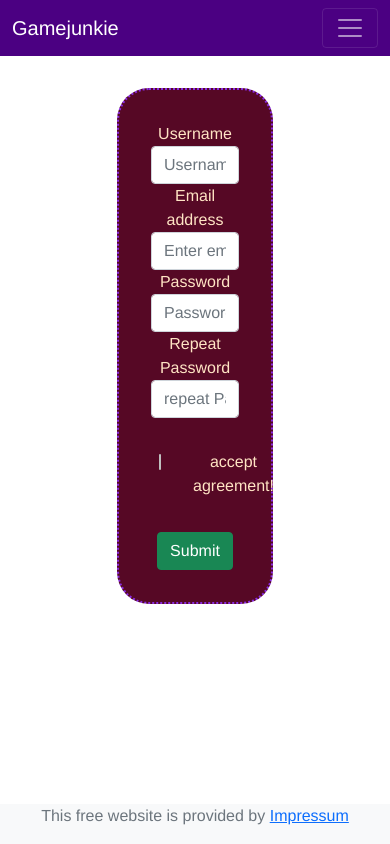
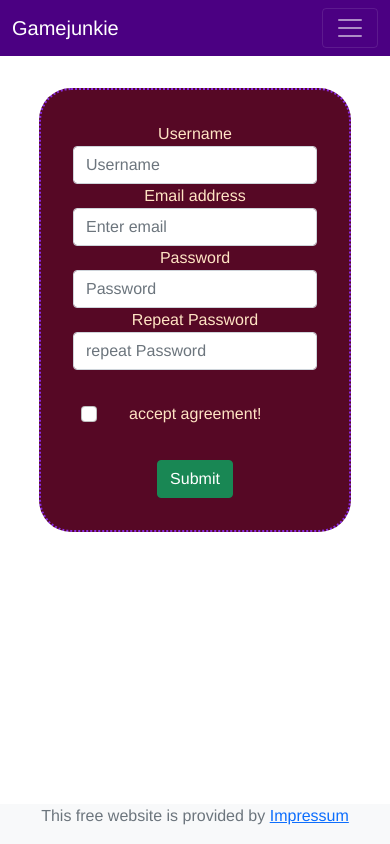
Before and after one commit to TimoCak/gamesite, a Vue app: page /signup in a window 390 px wide. Built offline with nearby package versions, Linux system fonts and the light colour scheme.

Commit message:
sign up more responsive!

```diff
--- a/src/components/Signup.vue
+++ b/src/components/Signup.vue
@@ -52,5 +52,10 @@ export default {
     #checkboxLabel {
         margin-left: 2em;
     }
+    @media screen and (max-width:500px) {
+      form {
+        width: 80%;
+      }
+    }
 
 </style>
```
